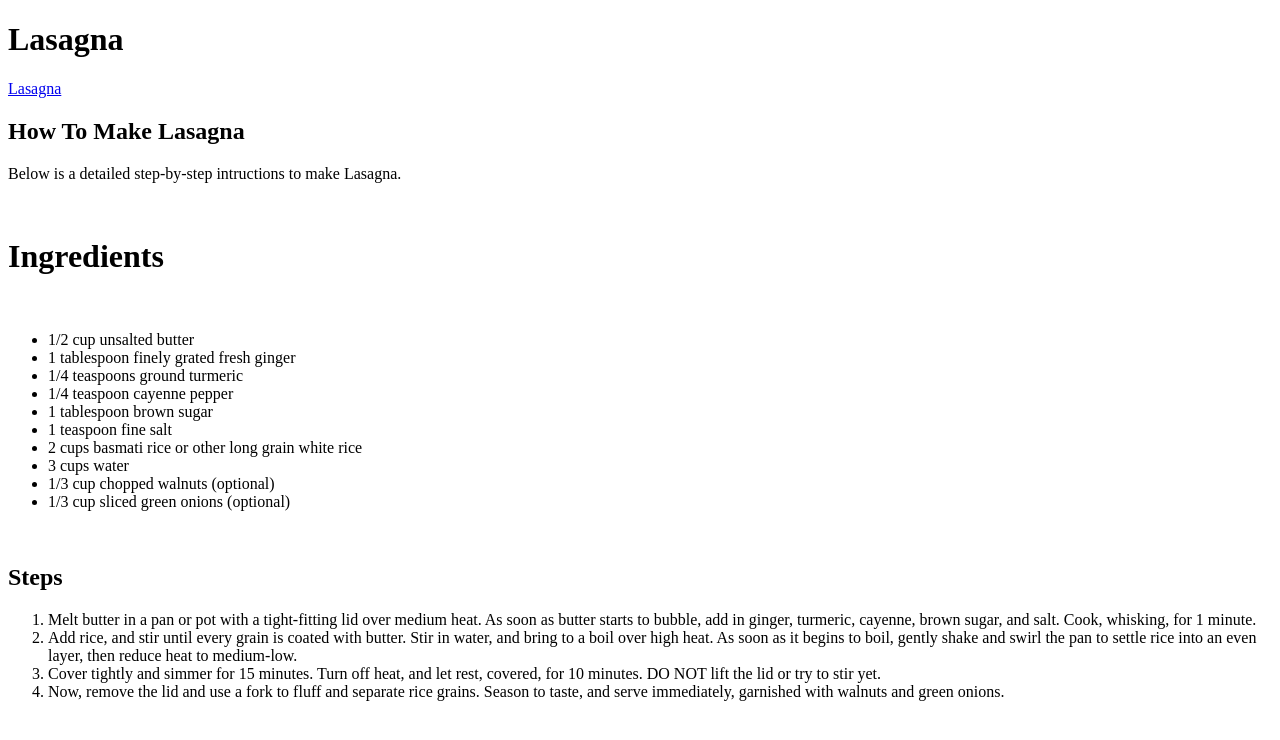
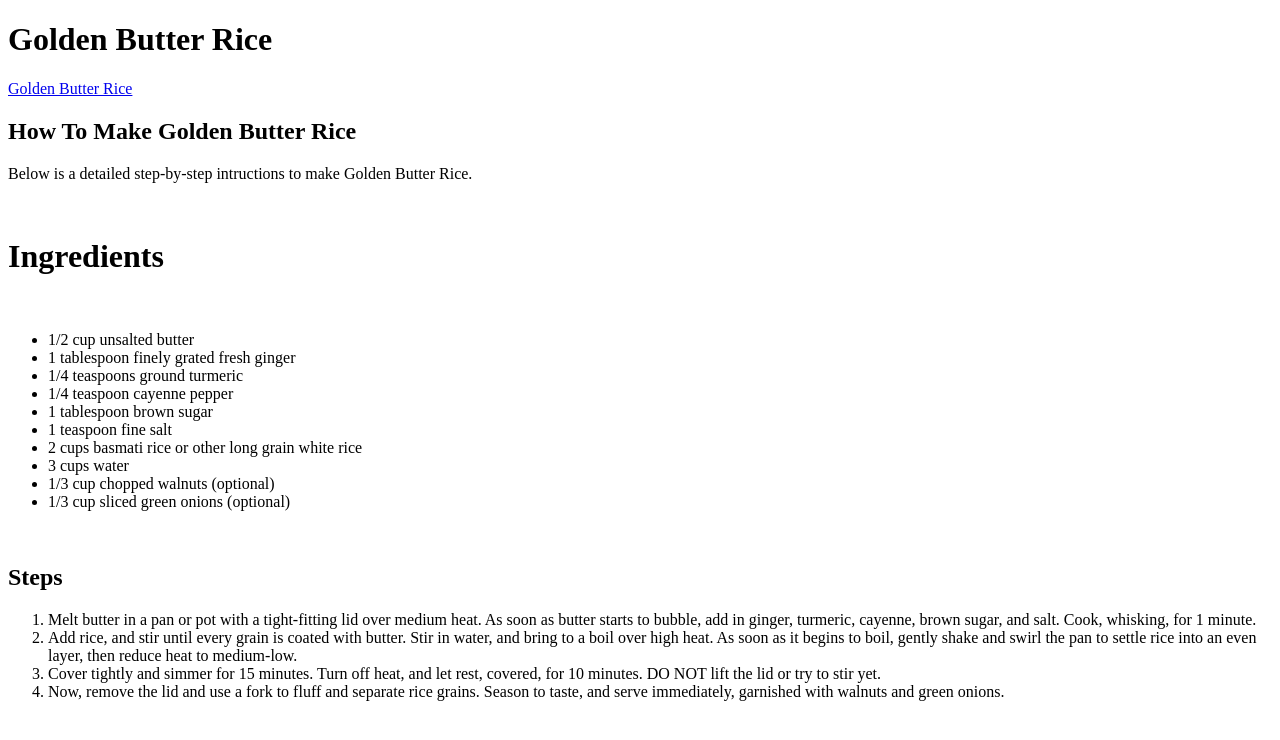
Before and after one commit to coffeedev222/odin-recipes, a plain HTML site: page recipes/Golden-Butter-Rice.html in a window 1280 px wide. Drawn offline with Linux system fonts and the light colour scheme.

Commit message:
Updated Recipe Page
Fixed all locations that said lasagna instead of Golden Butter Rice. Added the correct image link to the image of Golden Butter Rice

```diff
--- a/recipes/Golden-Butter-Rice.html
+++ b/recipes/Golden-Butter-Rice.html
@@ -6,10 +6,10 @@
     <title>Document</title>
 </head>
 <body>
-    <h1>Lasagna</h1>
-    <a href="../img/lasagna.jpg">Lasagna</a>
-    <h2>How To Make Lasagna</h2>
-    <p>Below is a detailed step-by-step intructions to make Lasagna.</p>
+    <h1>Golden Butter Rice</h1>
+    <a href="../img/goldenbutterrice.jpg">Golden Butter Rice</a>
+    <h2>How To Make Golden Butter Rice</h2>
+    <p>Below is a detailed step-by-step intructions to make Golden Butter Rice.</p>
     <br>
     <h1>Ingredients</h1>
     <br>
```
